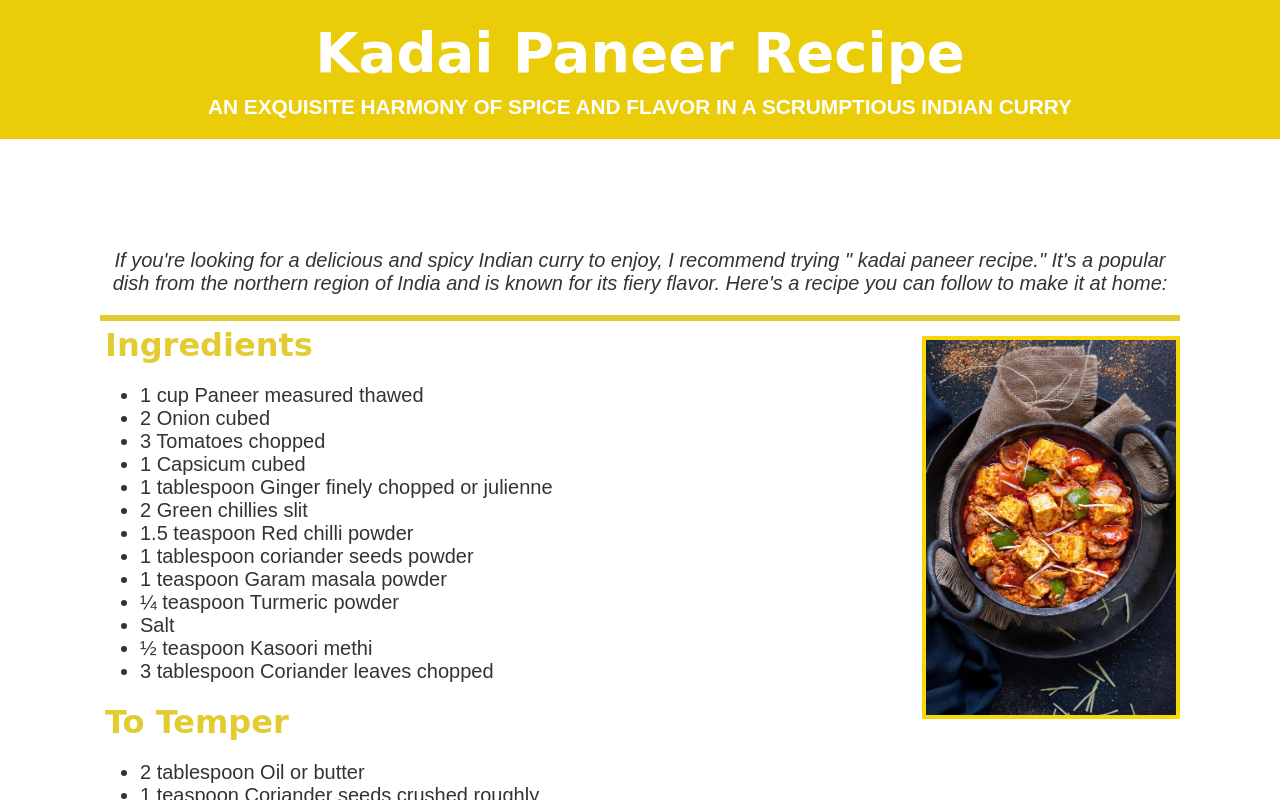
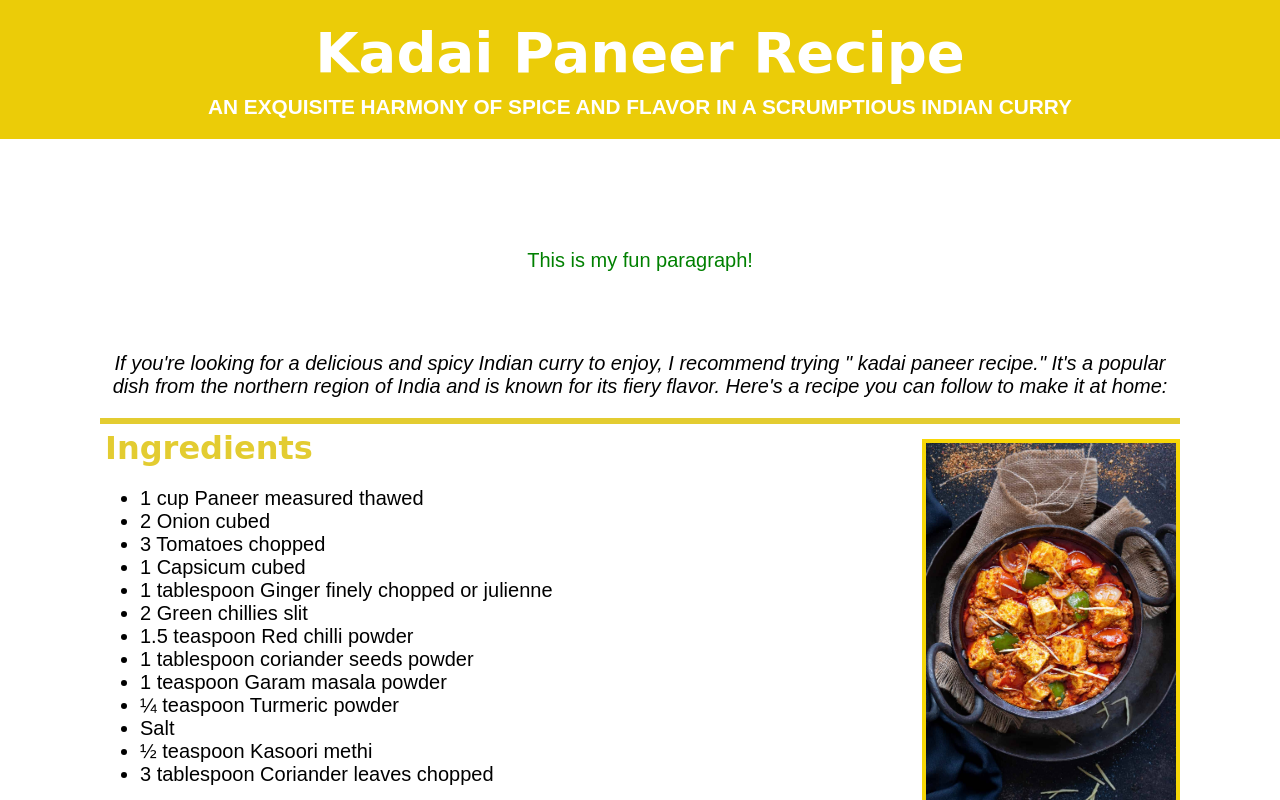
Before and after one commit to LaunchCodeAllhubs/js-assignment-4-html-me-something-rumneel, a website: page index.html in a window 1280 px wide. Shown: the top 800 px of the page. Drawn offline with Linux system fonts and the light colour scheme; a web font is replaced by a local one.

Commit message:
added green fun paragraph in both index.html and style.css

```diff
--- a/index.html
+++ b/index.html
@@ -18,7 +18,7 @@
 
    <main>
     <!-- Intro -->
-      <section>
+      <section><p id="testP" class="funParagraph">This is my fun paragraph!</p>
          <p id="intro">If you're looking for a delicious and spicy Indian curry to enjoy,
             I recommend trying " kadai paneer recipe." It's a popular dish
             from the northern region of India and is known for its fiery flavor.
--- a/package.json
+++ b/package.json
@@ -9,8 +9,7 @@
   "author": "",
   "license": "ISC",
   "devDependencies": {
-    "jasmine": "^3.6.3",
+    "jasmine": "^3.99.0",
     "jsdom": "^16.4.0"
-  },
-  "dependencies": {}
+  }
 }
--- a/styles.css
+++ b/styles.css
@@ -5,7 +5,7 @@ body {
     font-family: 'Nunito',sans-serif;
     font-size: 15pt;
     font-weight: 400;
-    color: #333;
+  /*  color: #333; */
     width: 100vw;
     height: 100vh;
     margin: 0px;
@@ -114,6 +114,7 @@ a:visited {
     margin-bottom: 20px;
 }
 
+
 /* Classes */
 
 .right {
@@ -125,3 +126,8 @@ a:visited {
     border: 4px solid #f7d707;
     padding: 0px;
 }
+.funParagraph{
+    color: green;
+    text-align: center;
+
+}
```
Also changed, not shown: 1 other file.
